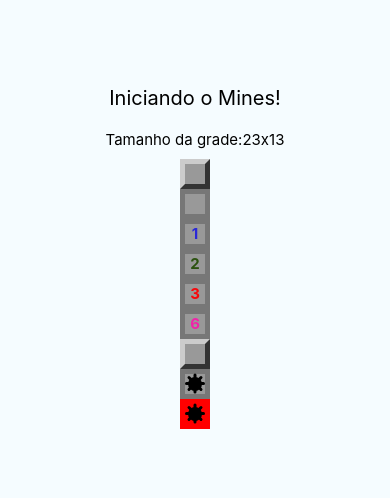
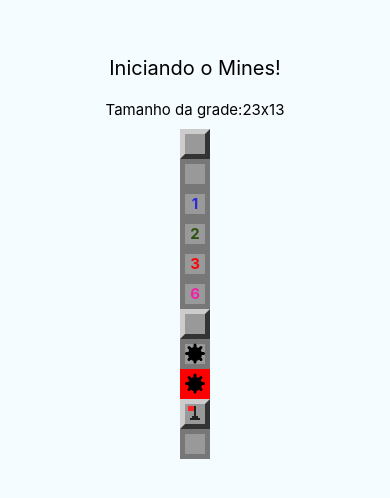
Before and after one commit to AnaFerreira015/mines, a React Native app: screen / in a window 390 px wide. Shown: the part 170-668 px from the top of the page. Built offline with nearby package versions, Linux system fonts and the light colour scheme.

Commit message:
Create Flag component

```diff
--- a/App.js
+++ b/App.js
@@ -23,6 +23,8 @@ export default class App extends Component {
           <Field mined />
           <Field mined opened />
           <Field mined opened exploded />
+          <Field flagged />
+          <Field flagged opened />
       </View>
     )
   }
--- a/src/components/Field.js
+++ b/src/components/Field.js
@@ -2,14 +2,16 @@ import React from "react"
 import { View, StyleSheet, Text } from "react-native"
 import params from "../params"
 import Mine from "./Mine"
+import Flag from "./Flag"
 
 export default props => {
-    const { mined, opened, nearMines, exploded } = props
+    const { mined, opened, nearMines, exploded, flagged } = props
 
     const styleField = [styles.field]
     if (opened) styleField.push(styles.opened)
     if (exploded) styleField.push(styles.exploded)
-    if (styleField.length === 1) styleField.push(styles.regular)
+    if (flagged) styleField.push(styles.flagged)
+    if (!opened && !exploded) styleField.push(styles.regular)
 
     let color = null
     if (nearMines > 0) {
@@ -26,6 +28,8 @@ export default props => {
                     {nearMines}</Text> : false}
 
             {mined && opened ? <Mine /> : false}
+
+            {flagged && !opened ? <Flag /> : false}
         </View>
     )
 }
--- /dev/null
+++ b/src/components/Flag.js
@@ -0,0 +1,49 @@
+import React from "react"
+import { View, StyleSheet } from "react-native"
+
+export default props => {
+    return (
+        <View style={styles.container}>
+            <View style={styles.flagpole} />
+            <View style={styles.flag} />
+            <View style={styles.base1} />
+            <View style={styles.base2} />
+        </View>
+    )
+}
+
+const styles = StyleSheet.create({
+    container: {
+        marginTop: 2,
+    },
+    flagpole: {
+        position: "absolute",
+        height: 14,
+        width: 2,
+        backgroundColor: "#222",
+        marginLeft: 9,
+    },
+    flag: {
+        position: "absolute",
+        height: 5,
+        width: 6,
+        backgroundColor: "#F22",
+        marginLeft: 3,
+    },
+    base1: {
+        position: "absolute",
+        height: 2,
+        width: 6,
+        backgroundColor: "#222",
+        marginLeft: 7,
+        marginTop: 10,
+    },
+    base2: {
+        position: "absolute",
+        height: 2,
+        width: 10,
+        backgroundColor: "#222",
+        marginLeft: 5,
+        marginTop: 12,
+    }
+})
```
